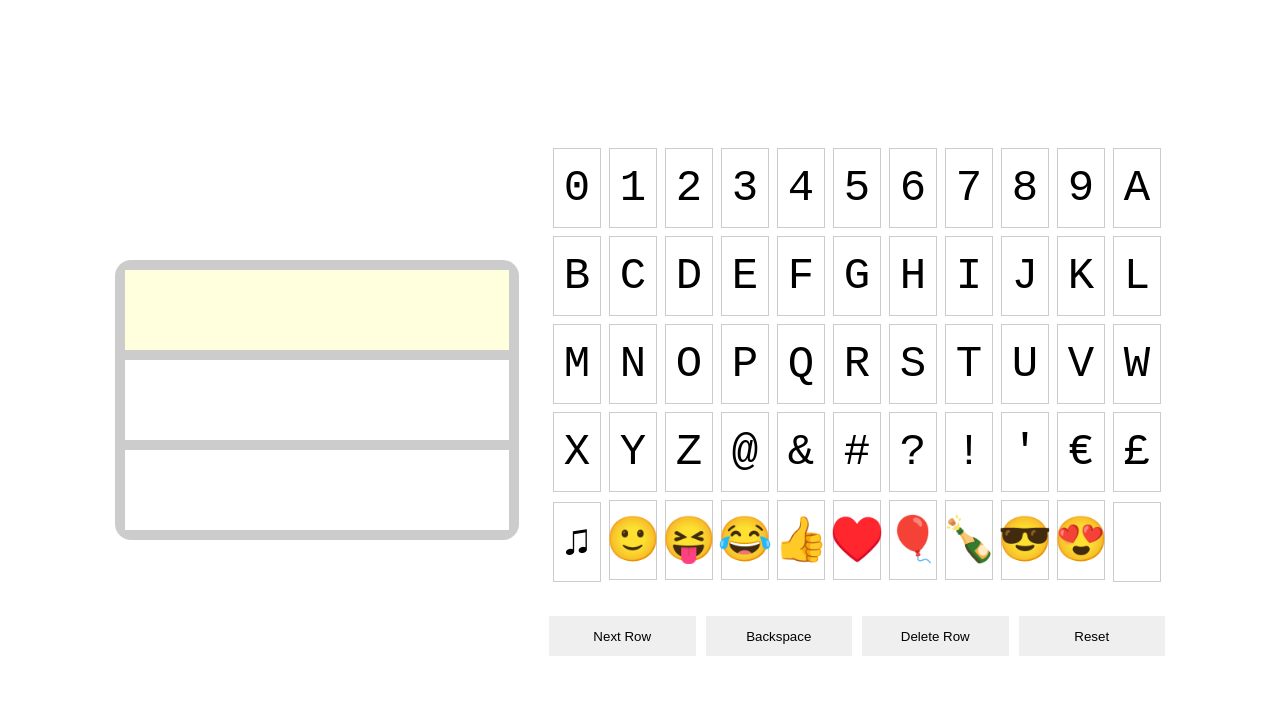
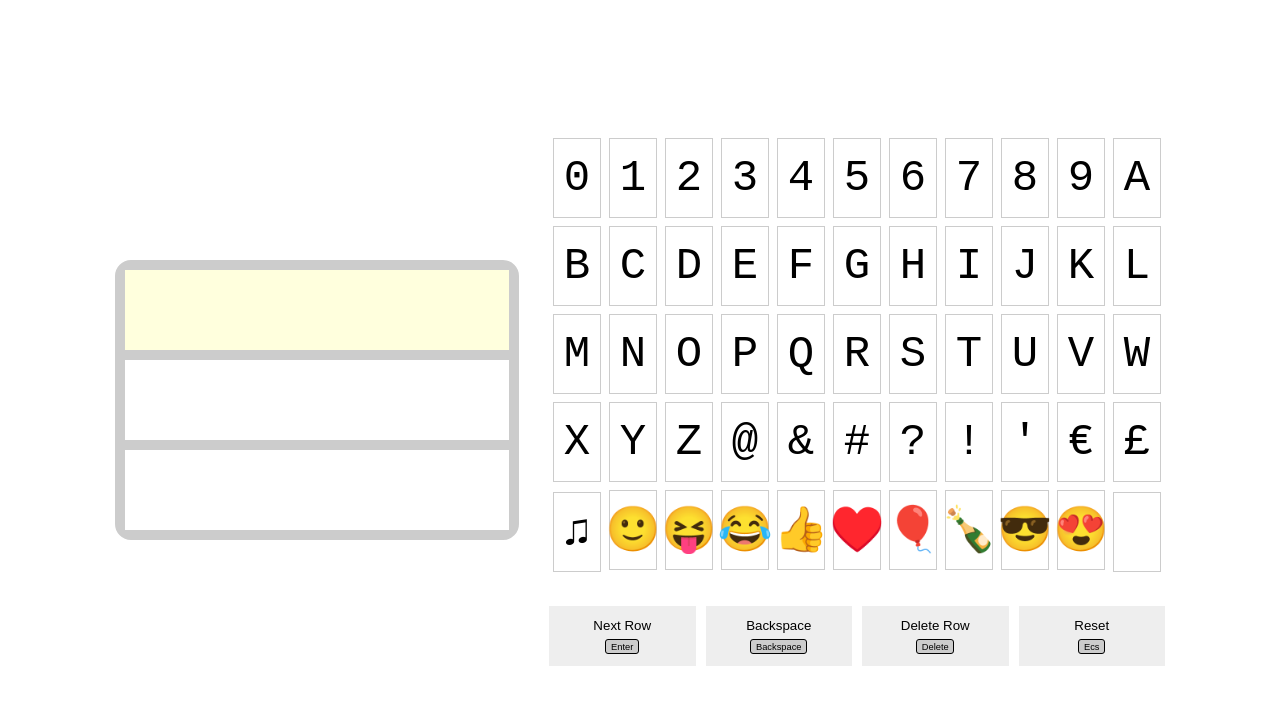
Before and after one commit to Blackcityhenry/Lightbox-Validator, a Vue app: page / in a window 1280 px wide. Shown: the top 704 px of the page. Built offline with nearby package versions, Linux system fonts and the light colour scheme; a web font is replaced by a local one.

Commit message:
FEATURE: Arrow support, keyboard indicator, OG Image, favicon

```diff
--- a/package.json
+++ b/package.json
@@ -1,5 +1,5 @@
 {
-  "name": "lightbox-validator",
+  "name": "online-lightbox",
   "version": "0.1.0",
   "private": true,
   "scripts": {
--- a/public/index.html
+++ b/public/index.html
@@ -4,8 +4,9 @@
     <meta charset="utf-8">
     <meta http-equiv="X-UA-Compatible" content="IE=edge">
     <meta name="viewport" content="width=device-width,initial-scale=1.0">
-    <link rel="icon" href="<%= BASE_URL %>favicon.ico">
-    <title><%= htmlWebpackPlugin.options.title %></title>
+    <link rel="icon" href="<%= BASE_URL %>favicon.png">
+    <meta property="og:image" content="<%= BASE_URL %>og-image.png" />
+    <title>Online Lightbox</title>
   </head>
   <body>
     <noscript>
--- a/src/App.vue
+++ b/src/App.vue
@@ -85,8 +85,10 @@ export default {
   methods: {
     newLine(number) {
       console.log(number);
-      if (number !== undefined) {
+      if (number !== undefined && number >= 0) {
         this.currentIndex = number;
+      } else if (number !== undefined && number === -1){
+        //
       } else if (this.currentIndex < 2) {
         this.currentIndex++;
       }
--- a/src/components/LetterPicker.vue
+++ b/src/components/LetterPicker.vue
@@ -16,10 +16,22 @@
       >&nbsp;</button>
     </div>
     <div class="letter-picker__tool">
-      <button @click="newLine">Next Row</button>
-      <button @click="backspace">Backspace</button>
-      <button @click="deleteRow">Delete Row</button>
-      <button @click="reset">Reset</button>
+      <button @click="newLine">
+        Next Row
+        <span>Enter</span>
+      </button>
+      <button @click="backspace">
+        Backspace
+        <span>Backspace</span>
+      </button>
+      <button @click="deleteRow">
+        Delete Row
+        <span>Delete</span>
+      </button>
+      <button @click="reset">
+        Reset
+        <span>Ecs</span>
+      </button>
     </div>
   </div>
 </template>
@@ -53,6 +65,7 @@ export default {
   },
   methods: {
     letterListener(e){
+      console.log(e.key)
       e.preventDefault();
       var key = e.key;
       if (/Enter/.test(key)){
@@ -61,6 +74,14 @@ export default {
         this.letterClicked(' ')
       } else if (/Backspace/.test(key)) {
         this.backspace();
+      } else if (/Delete/.test(key)) {
+        this.deleteRow();
+      } else if (/Escape/.test(key)) {
+        this.reset();
+      } else if (/ArrowDown/.test(key)) {
+        this.newLine();
+      } else if (/ArrowUp/.test(key)) {
+        this.newLine(this.currentIndex - 1);
       } else if (/^\w\b/.test(key)) {
         key = key.toUpperCase();
         if ( !this.checkCount(key) ){
@@ -87,7 +108,6 @@ export default {
           );
         });
       } else if (this.localModel[this.currentIndex].length < 8) {
-        // console.log("simple add");
         this.$set(
           this.localModel,
           this.currentIndex,
@@ -97,8 +117,8 @@ export default {
         console.error("max length!");
       }
     },
-    newLine() {
-      this.$emit("new-line");
+    newLine(number) {
+      this.$emit("new-line", number);
     },
     backspace() {
       this.$set(
@@ -148,6 +168,10 @@ export default {
   &[disabled] {
     opacity: 0.3;
   }
+
+  &:hover {
+    background-color: #ddd;
+  }
 }
 
 .letter-picker {
@@ -163,11 +187,28 @@ export default {
     button {
       border: none;
 
-      height: 40px;
+      height: 60px;
 
       display: inline-flex;
       justify-content: center;
       align-items: center;
+      flex-direction: column;
+      transition: .3s;
+      background-color: #eee;
+      cursor: pointer;
+
+      &:hover {
+        background-color: #ddd;
+      }
+
+      span {
+        font-size: 0.7em;
+        margin-top: .7em;
+        border: 1px solid #000;
+        padding: .15em .5em;
+        border-radius: 3px;
+        background-color: #ccc;
+      }
     }
   }
 }
```
Also changed, not shown: public/favicon.png (added), public/og-image.png (added).
